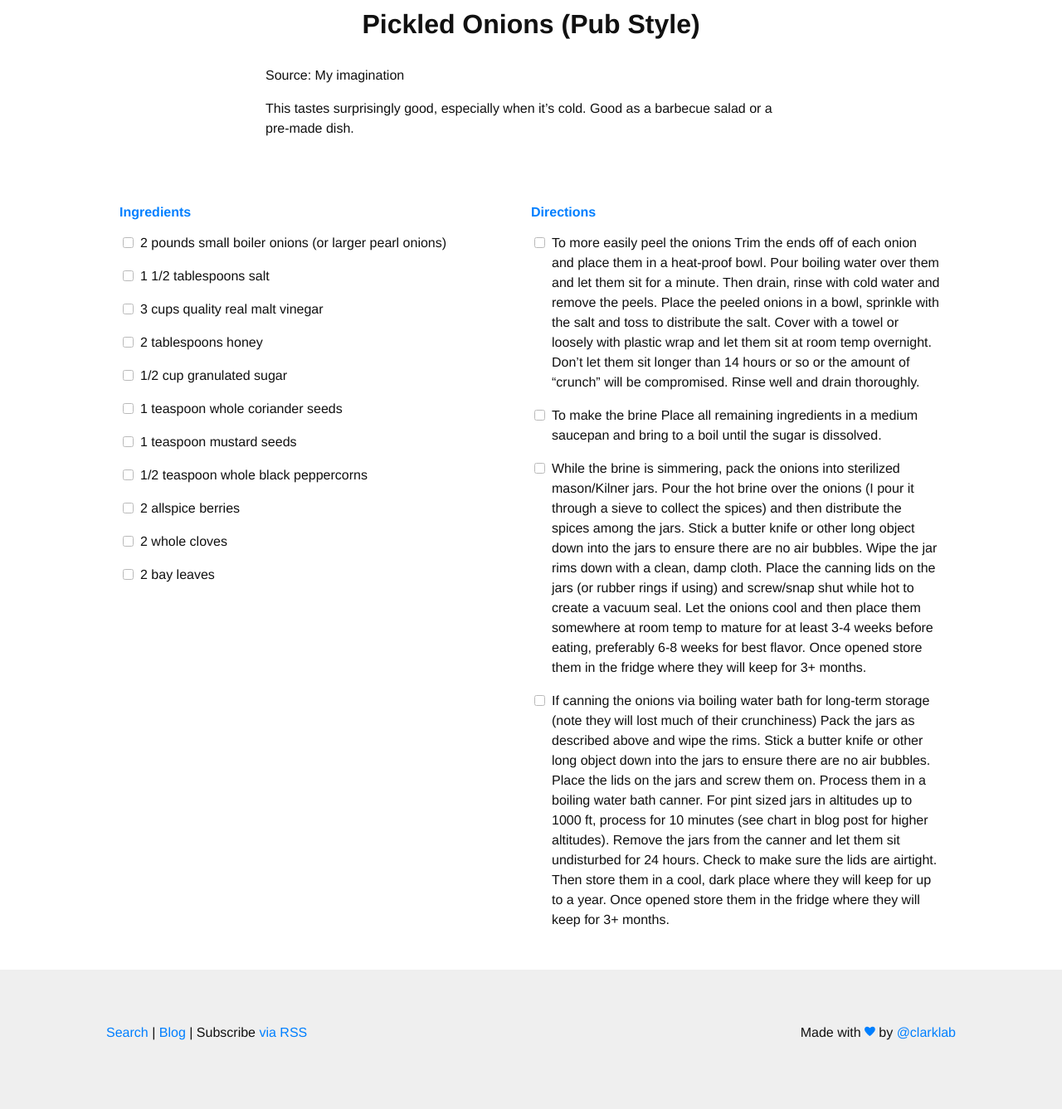
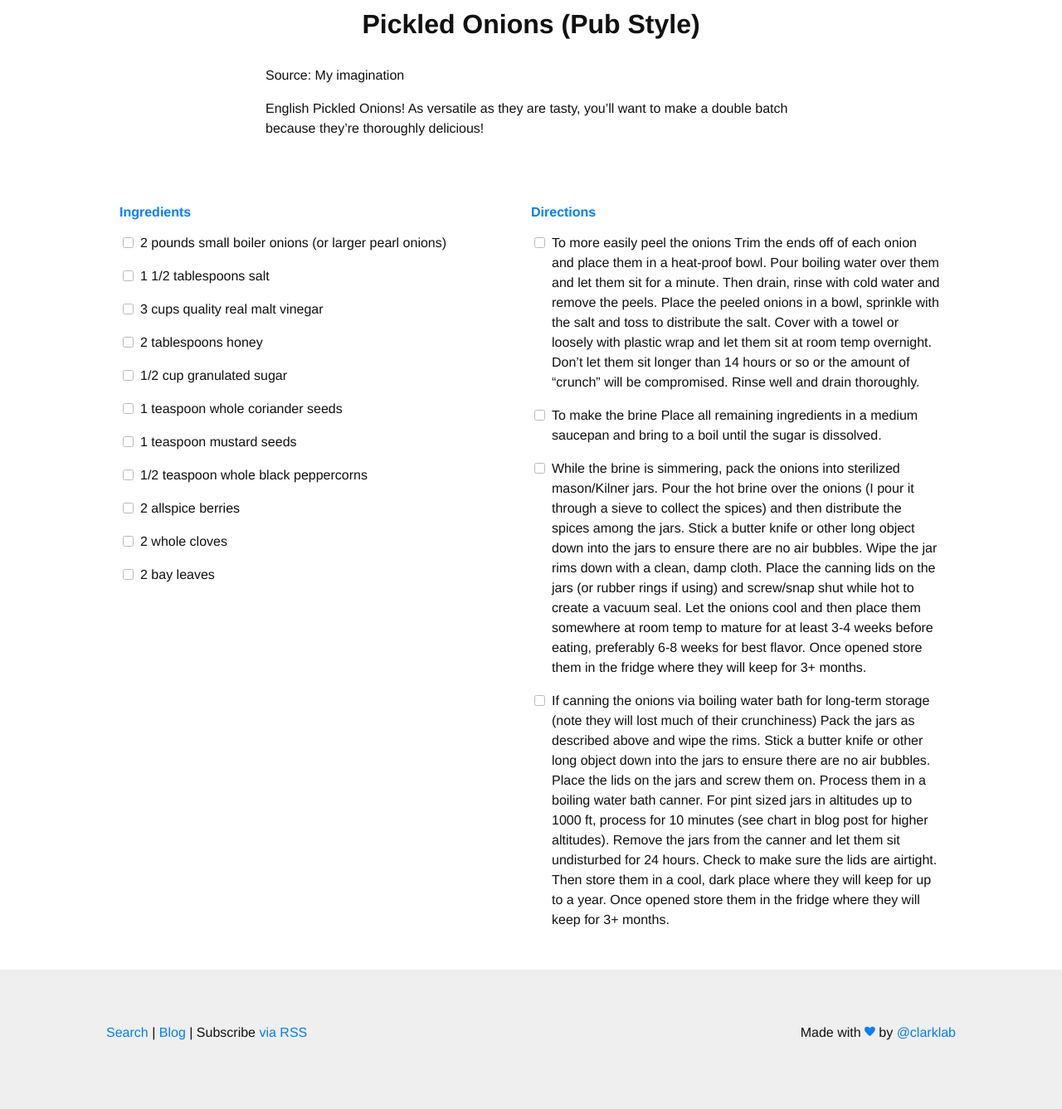
Before and after one commit to TillyMasters1/Recipe, a Jekyll site: the page built from _recipes/Pickled-onions.md, in a window 1280 px wide. Shown: the part 803-2140 px from the top of the page at 83% size. Built offline with Jekyll 4.4.1, drawn with Linux system fonts in a browser that asks for light colours; nearby versions of some CDN libraries; some web fonts are replaced.

Commit message:
Update Pickled-onions.md

```diff
--- a/_recipes/Pickled-onions.md
+++ b/_recipes/Pickled-onions.md
@@ -28,5 +28,5 @@ directions:
 
 Source: My imagination
 
-This tastes surprisingly good, especially when it's cold.
-Good as a barbecue salad or a pre-made dish.
+English Pickled Onions! As versatile as they are tasty,
+you'll want to make a double batch because they're thoroughly delicious!
```
